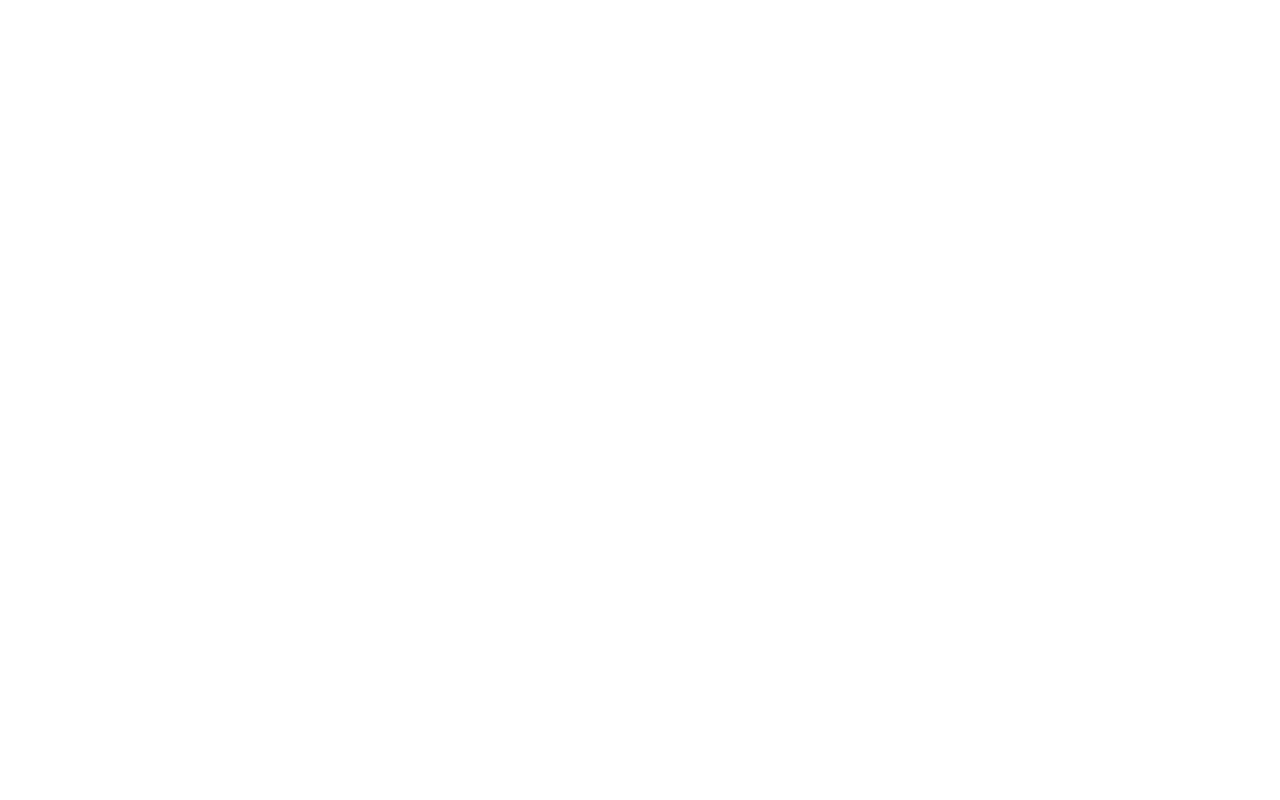
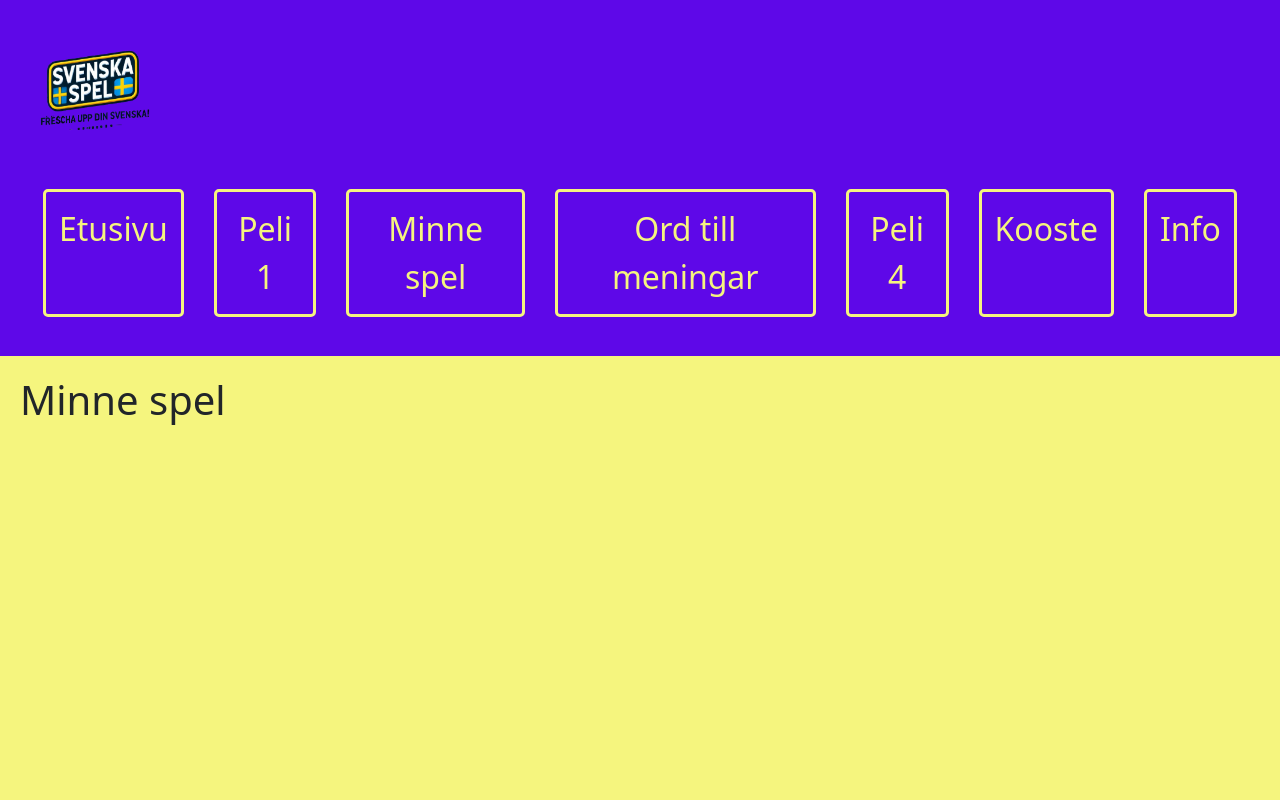
Before and after one commit to ToKedoc/Web_projekti_ruotsipeli, a plain HTML site: page pages/dani.html in a window 1280 px wide. Shown: the top 800 px of the page. Drawn offline with nearby package versions, Linux system fonts and the light colour scheme.

Commit message:
Added html and css base to Danin pages

```diff
--- a/css/dani.css
+++ b/css/dani.css
@@ -0,0 +1,51 @@
+header {
+    background-color: rgb(94, 8, 232);
+    padding: 20px;
+}
+
+footer {
+    background-color: rgb(94, 8, 232);
+    padding: 20px;
+}
+
+main {
+    background-color: rgb(245, 245, 126);
+    padding: 20px;
+    min-height: calc(100vh - 120px);
+    box-sizing: border-box;
+}
+
+.nav-item {
+    border: 3px solid rgb(245, 245, 126);
+    border-radius: 5px;
+    margin: 15px;
+    padding: 5px;
+}
+
+.nav-link {
+    color: rgb(245, 245, 126);
+    font-size: 1.2rem;
+    text-align: center;
+    text-decoration: none;
+    display: block;
+}
+
+.nav-link.active {
+    color: rgb(245, 245, 126) !important;
+    font-weight: normal !important;
+
+}
+
+@media (min-width: 768px) {
+    .nav-link {
+        font-size: 2rem; /* Suurempi fonttikoko tableteilla ja suuremmilla laitteilla */
+    }
+}
+
+.nav-link:hover {
+    color: rgba(245, 245, 126, 0.26) !important;
+}
+
+footer {
+    text-align: center;
+}
--- a/pages/dani.html
+++ b/pages/dani.html
@@ -3,9 +3,57 @@
 <head>
     <meta charset="UTF-8">
     <meta name="viewport" content="width=device-width, initial-scale=1.0">
-    <title>Danin sivu</title>
-</head>
+    <title>Minne spel</title>
+    <link href="https://cdn.jsdelivr.net/npm/bootstrap@5.3.3/dist/css/bootstrap.min.css" rel="stylesheet" integrity="sha384-QWTKZyjpPEjISv5WaRU9OFeRpok6YctnYmDr5pNlyT2bRjXh0JMhjY6hW+ALEwIH" crossorigin="anonymous">
+    <link href="../css/dani.css" rel="stylesheet">
+  </head>
 <body>
-
+    <header class="p-3">
+      <h1 class="m-0">
+        <a href="index.html">
+          <img src="../images/without_background.png" alt="svenska_spel_logo" class="img-fluid" style="max-height: 150px;">
+        </a>
+      </h1>
+        <nav class="navbar navbar-expand-lg">
+            <div class="container-fluid">
+              <button class="navbar-toggler" type="button" data-bs-toggle="collapse" data-bs-target="#navbarNav" aria-controls="navbarNav" aria-expanded="false" aria-label="Toggle navigation">
+                <span class="navbar-toggler-icon"></span>
+              </button>
+              <div class="collapse navbar-collapse" id="navbarNav">
+                <ul class="navbar-nav">
+                  <li class="nav-item">
+                    <a class="nav-link active" aria-current="page" href="../index.html">Etusivu</a>
+                  </li>
+                  <li class="nav-item">
+                    <a class="nav-link" href="../pages/tanja.html">Peli 1</a>
+                  </li>
+                  <li class="nav-item">
+                    <a class="nav-link" href="../pages/dani.html">Minne spel</a>
+                  </li>
+                  <li class="nav-item">
+                    <a class="nav-link" href="../pages/saara.html">Ord till meningar</a>
+                  </li>
+                  <li class="nav-item">
+                    <a class="nav-link" href="../pages/toomas.html">Peli 4</a>
+                  </li>
+                  <li class="nav-item">
+                    <a class="nav-link" href="../pages/kooste.html">Kooste</a>
+                  </li>
+                  <li class="nav-item">
+                    <a class="nav-link" href="../pages/info.html">Info</a>
+                  </li>
+                </ul>
+              </div>
+            </div>
+          </nav>
+    </header>
+    <main>
+        <h1>Minne spel</h1>
+    </main>
+    <footer>
+      <p>Ryhmä 14 Svenska spels<br>
+        Tekijät: Toomas Mero, Tanja Happonen, Dani Uosukainen ja Saara Laine</p>
+    </footer>
+    <script src="https://cdn.jsdelivr.net/npm/bootstrap@5.3.3/dist/js/bootstrap.bundle.min.js" integrity="sha384-YvpcrYf0tY3lHB60NNkmXc5s9fDVZLESaAA55NDzOxhy9GkcIdslK1eN7N6jIeHz" crossorigin="anonymous"></script>
 </body>
 </html>
```
Also changed, not shown: index.html (+1 -1 lines), pages/info.html (+1 -1 lines), pages/kooste.html (+1 -1 lines).
